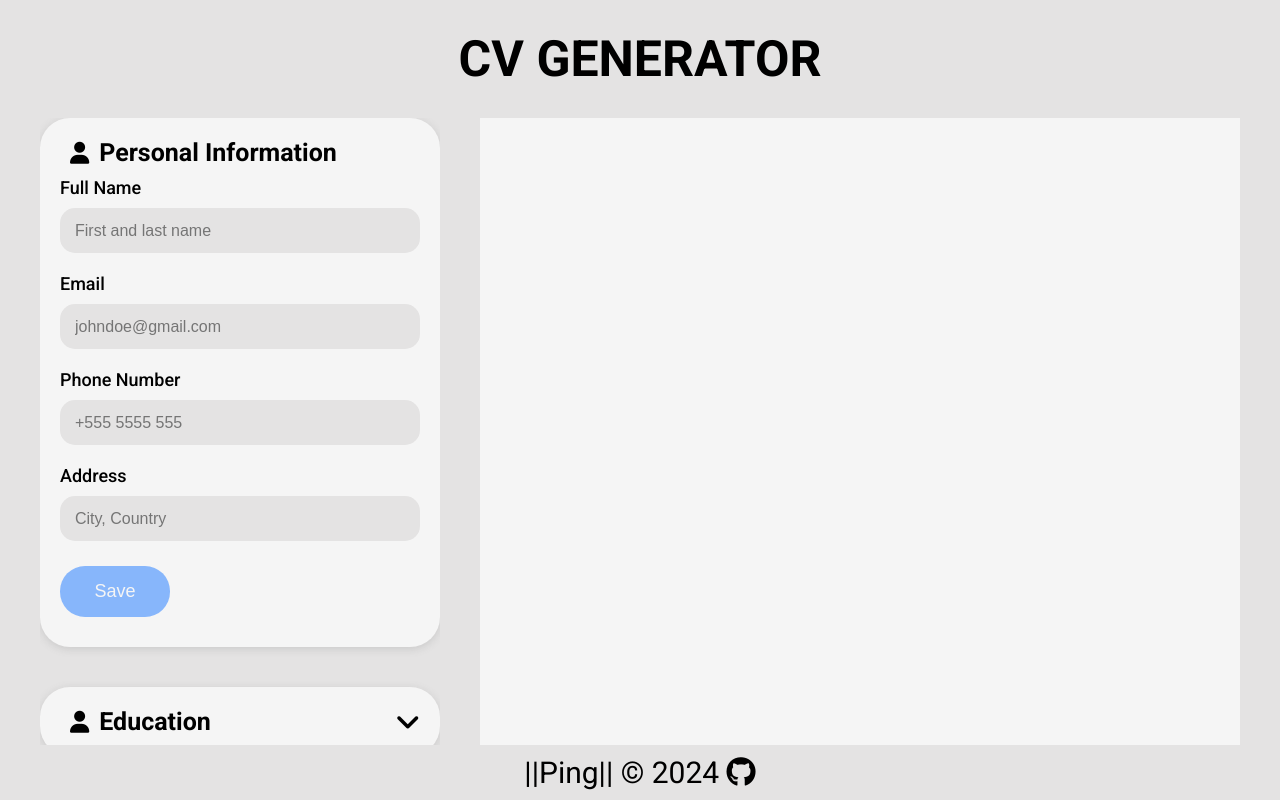
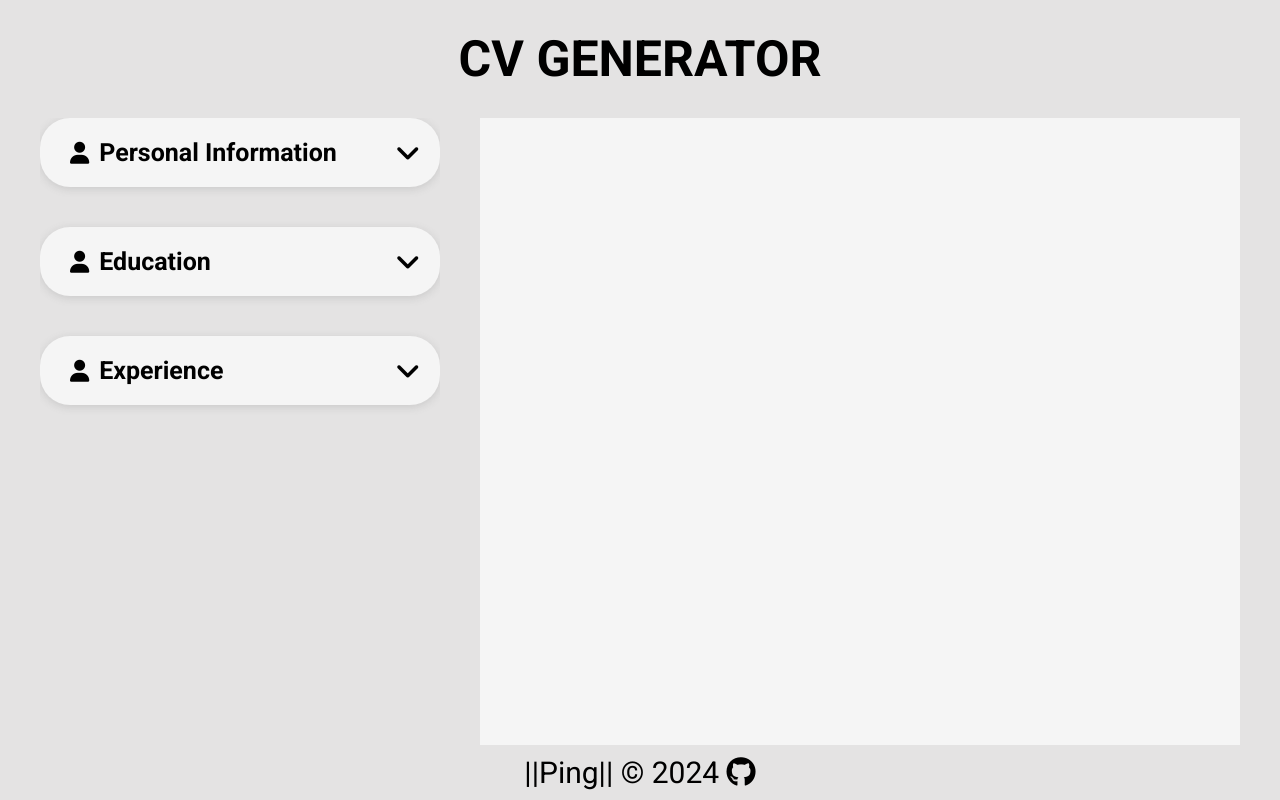
Before and after one commit to llpingll/cv-application-builder, a React (Vite) app: page / in a window 1280 px wide. Built offline with nearby package versions, Linux system fonts and the light colour scheme.

Commit message:
Lift expanded state up | Add expanded toggle to personal

```diff
--- a/src/components/Education.jsx
+++ b/src/components/Education.jsx
@@ -17,6 +17,8 @@ function Education({
   handleEducationEdit,
   educationFormEdit,
   deleteFormValues,
+  expanded,
+  toggleExpanded,
 }) {
   const form = "education";
   const [school, setSchool] = useState("");
@@ -24,7 +26,6 @@ function Education({
   const [location, setLocation] = useState("");
   const [startDate, setStartDate] = useState("");
   const [endDate, setEndDate] = useState("");
-  const [expanded, setExpanded] = useState(false);
   const [showInputs, setShowinputs] = useState(false);
 
   function handleChange(e) {
@@ -48,10 +49,6 @@ function Education({
         setEndDate(value);
         break;
     }
-  }
-
-  function toggleExpanded() {
-    setExpanded(!expanded);
   }
 
   function isFormFilled() {
--- a/src/components/Experience.jsx
+++ b/src/components/Experience.jsx
@@ -17,6 +17,8 @@ function Experience({
   handleExpEdit,
   expFormEdit,
   deleteFormValues,
+  expanded,
+  toggleExpanded,
 }) {
   const form = "experience";
   const [company, setCompany] = useState("");
@@ -25,7 +27,6 @@ function Experience({
   const [startDate, setStartDate] = useState("");
   const [endDate, setEndDate] = useState("");
   const [description, setDescription] = useState("");
-  const [expanded, setExpanded] = useState(false);
   const [showInputs, setShowinputs] = useState(false);
 
   function handleChange(e) {
@@ -52,10 +53,6 @@ function Experience({
         setDescription(value);
         break;
     }
-  }
-
-  function toggleExpanded() {
-    setExpanded(!expanded);
   }
 
   function isFormFilled() {
--- a/src/components/Main.jsx
+++ b/src/components/Main.jsx
@@ -18,6 +18,7 @@ function Main() {
   const [expFormItems, setExpFormItems] = useState([]);
   const [expFormEdit, setExpFormEdit] = useState(false);
   const [expEditID, setExpEditID] = useState(null);
+  const [expanded, setExpanded] = useState(null);
 
   function handleEducationEdit(id) {
     setEducationFormEdit(!educationFormEdit);
@@ -99,14 +100,46 @@ function Main() {
     }
   }
 
+  function toggleExpanded(index) {
+    switch (index) {
+      case 0:
+        if (expanded === 0) {
+          setExpanded(null);
+        } else {
+          setExpanded(0);
+        }
+        break;
+
+      case 1:
+        if (expanded === 1) {
+          setExpanded(null);
+        } else {
+          setExpanded(1);
+        }
+        break;
+
+      case 2:
+        if (expanded === 2) {
+          setExpanded(null);
+        } else {
+          setExpanded(2);
+        }
+        break;
+    }
+  }
+
   return (
     <main>
 
       <div className="forms-container">
         <PersonalInfo
+          toggleExpanded={() => toggleExpanded(0)}
           saveFormValues={saveFormValues}
+          expanded={expanded === 0}
         />
         <Education
+          toggleExpanded={() => toggleExpanded(1)}
+          expanded={expanded === 1}
           saveFormValues={saveFormValues}
           deleteFormValues={deleteFormValues}
           handleEducationEdit={handleEducationEdit}
@@ -114,6 +147,8 @@ function Main() {
           educationFormEdit={educationFormEdit} // Being edited boolean
         />
         <Experience
+          toggleExpanded={() => toggleExpanded(2)}
+          expanded={expanded === 2}
           saveFormValues={saveFormValues}
           deleteFormValues={deleteFormValues}
           handleExpEdit={handleExpEdit}
--- a/src/components/PersonalInfo.jsx
+++ b/src/components/PersonalInfo.jsx
@@ -4,8 +4,9 @@
 import { useState } from "react";
 import "../style.css";
 import InputContainer from "./form-components/InputContainer";
+import FormHeader from "./form-components/FormHeader";
 
-function PersonalInfo({ saveFormValues }) {
+function PersonalInfo({ saveFormValues, toggleExpanded, expanded }) {
   const form = "personalInfo";
   const [fullName, setFullname] = useState("");
   const [email, setEmail] = useState("");
@@ -58,12 +59,13 @@ function PersonalInfo({ saveFormValues }) {
 
   return (
     <form action="#" onSubmit={onFormSubmit}>
-      <div className="form-header-container">
-        <div className="form-header">
-          <i className="fa-solid fa-user" />
-          <h2>Personal Information</h2>
-        </div>
-      </div>
+      <FormHeader
+        heading="Personal Information"
+        expanded={expanded}
+        toggleExpanded={toggleExpanded}
+      />
+      {expanded && (
+        <>
           <InputContainer
             value={fullName}
             handleChange={(e) => handleChange(e)}
@@ -101,6 +103,8 @@ function PersonalInfo({ saveFormValues }) {
             label="Address"
           />
           <button type="submit" className="save" disabled={!isFormFilled()}>Save</button>
+        </>
+      )}
     </form>
   );
 }
--- a/src/components/form-components/FormHeader.jsx
+++ b/src/components/form-components/FormHeader.jsx
@@ -18,7 +18,7 @@ function FormHeader({
       <i
         className={expanded ? "fa-solid fa-angle-up"
           : "fa-solid fa-angle-down"}
-        onClick={() => toggleExpanded()}
+        onClick={toggleExpanded}
       />
     </div>
   );
```
Lines whose indentation alone changed are shown as unchanged.
